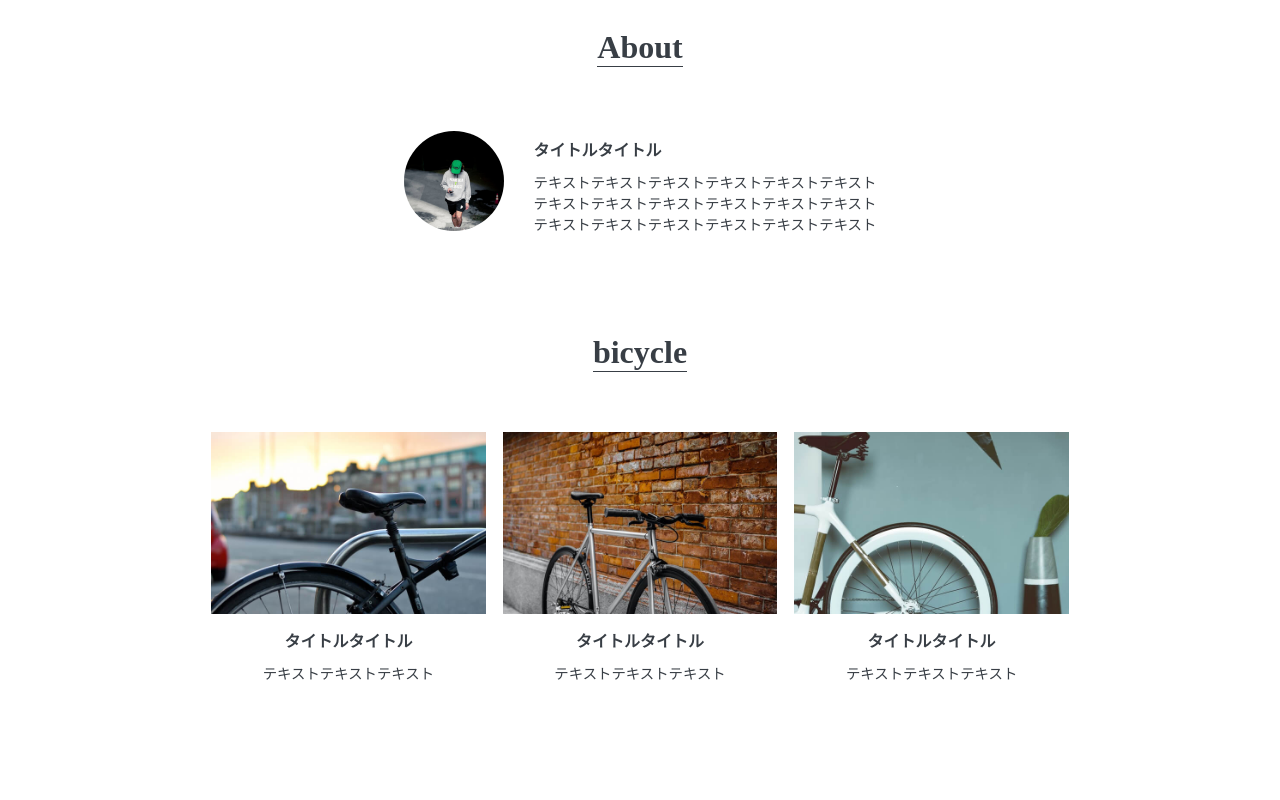
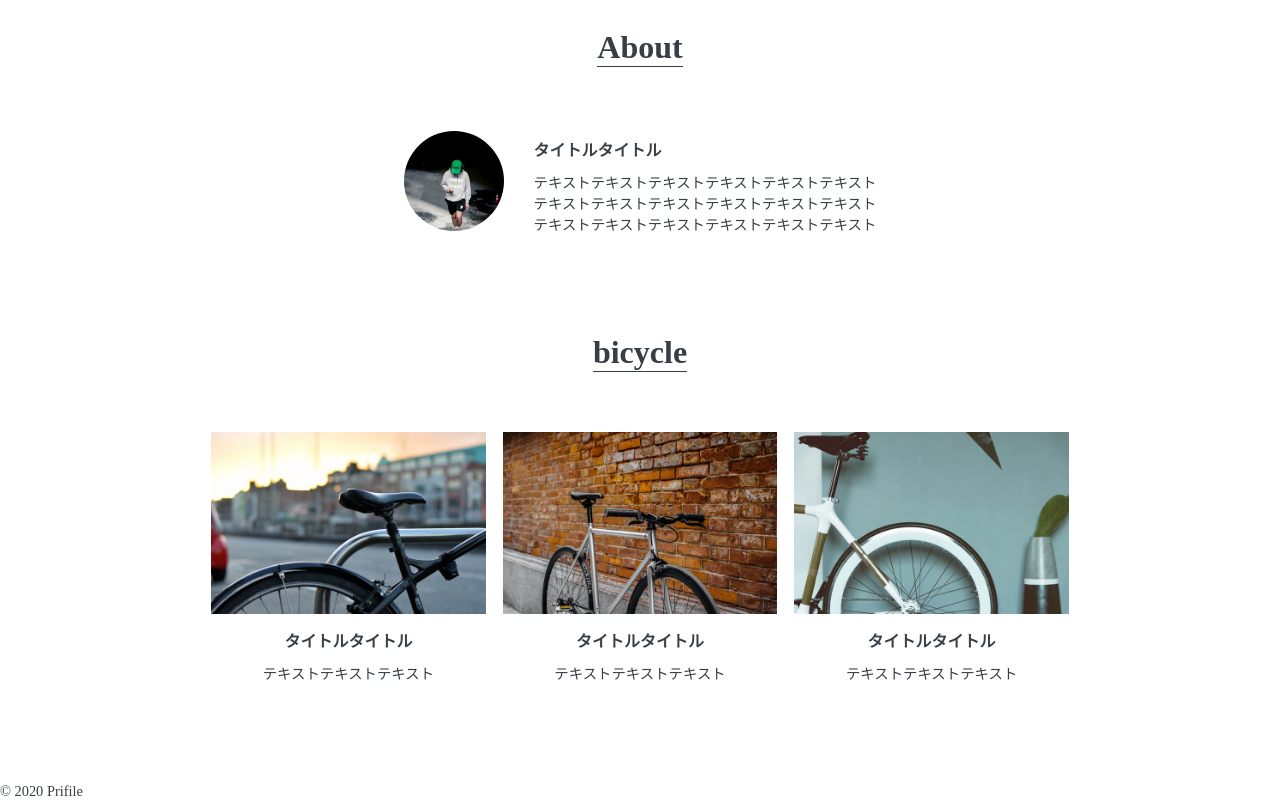
Before and after one commit to tomoki04110610/mimic_coding, a plain HTML site: page profile/index.html in a window 1280 px wide. Shown: the part 915-1715 px from the top of the page. Drawn offline with Linux system fonts and the light colour scheme; some packages are replaced by stand-ins of ours.

Commit message:
フッターhtml

```diff
--- a/profile/index.html
+++ b/profile/index.html
@@ -70,7 +70,7 @@
 
        <!-- フッター -->
         <footer id="footer">
-
+         <p>&copy; 2020 Prifile</p>
         </footer>
     </main>
 
```
